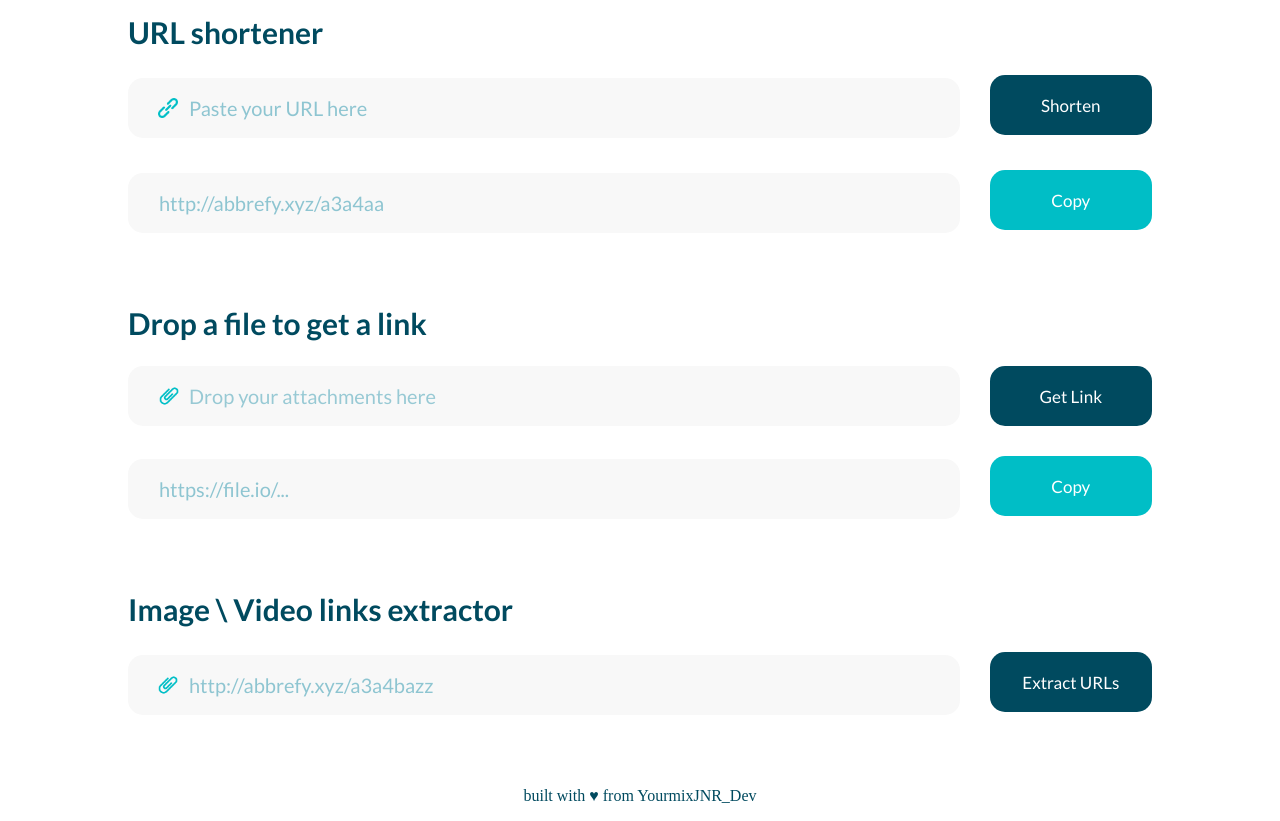
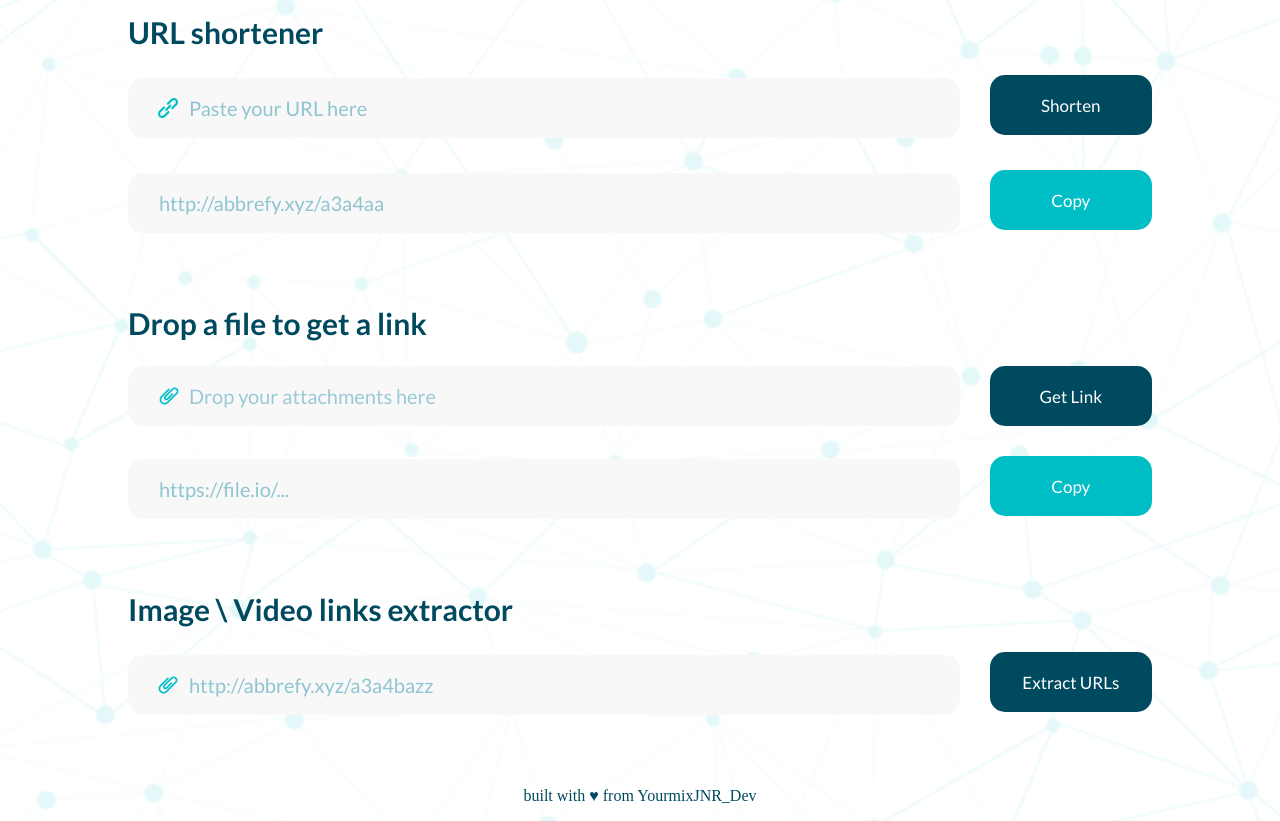
Before and after one commit to YourmixJNR/LinkifyHub, a website built with Vite: page index.html in a window 1280 px wide. Shown: the part 85-906 px from the top of the page. Built offline with nearby package versions, Linux system fonts and the light colour scheme; no server answers; files whose address does not match are found by name.

Commit message:
done building

```diff
--- a/css/style.css
+++ b/css/style.css
@@ -19,7 +19,7 @@
 
 body {
     width: 100%;
-    background: url(assets/icons/background-image.png);
+    background: url(../assets/icons/background-image.png);
     background-repeat: no-repeat;
     background-size: cover;
 }
```
Also changed, not shown: js/fileUpload.js (+4 -4 lines), js/imageVideo.js (+4 -4 lines), js/urlShortener.js (+4 -4 lines).
